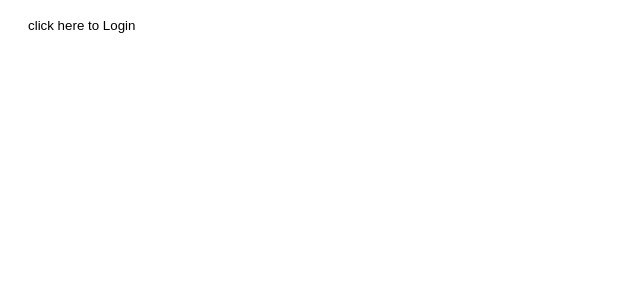
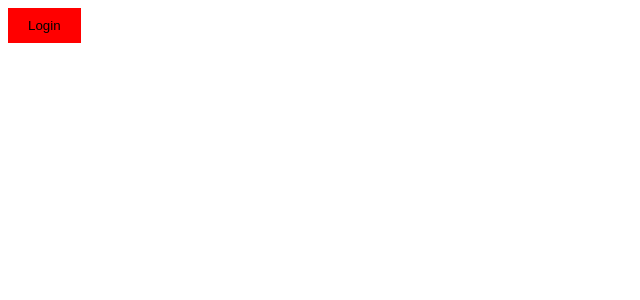
Before and after one commit to Mareena03/DeepFake, a React (Vite) app: page / in a window 1280 px wide. Shown: the top 300 px of the page, without its empty margins (0-640 px from the left). Built offline with nearby package versions, Linux system fonts and the light colour scheme.

Commit message:
componets:[app,loginForm] changes: added a console log of both the sign up and login  and some states too

```diff
--- a/src/components/LoginForm.jsx
+++ b/src/components/LoginForm.jsx
@@ -1,6 +1,7 @@
 /* eslint-disable react/prop-types */
 import styled from 'styled-components';
 import Button from './Button';
+import { useState } from 'react';
 
 // Styled components
 const Modal = styled.div`
@@ -23,7 +24,13 @@ const ModalContent = styled.div`
   border-radius: 10px;
   box-shadow: 0 0 100px rgba(0, 0, 0, 0.3);
 `;
-const LoginForm = ({ setToggle, show,setShow,children,f1,f2}) => {
+const LoginForm = ({ toggle, setToggle, show,setShow,children,f1,f2}) => {
+  const [username,setUsername] = useState('');
+  const [password,setPassword] = useState('');
+  function handleSubmit()
+  {
+    toggle === 1 ? console.log("login") : console.log("sign up");
+  }
 
 if (show) {
   return (
@@ -33,11 +40,14 @@ if (show) {
         <h2 style={{textAlign:"left"}}>{children}</h2>
         <form>
           <label style={{ textAlign: 'left' }}>{f1}:</label><br />
-          <input type="text" id="username" name="username" style={{ width: 'calc(100% - 24px)', padding: '10px', margin: '5px 0 10px 0' }} /><br />
+          <input type="text" id="username" value={username} onChange={(e)=>setUsername(e.target.value)} style={{ width: 'calc(100% - 24px)', padding: '10px', margin: '5px 0 10px 0' }} /><br />
           <label style={{ textAlign: 'left' }}>{f2}:</label><br />
-          <input type="password" id="password" name="password" style={{ width: 'calc(100% - 24px)', padding: '10px', margin: '5px 0 10px 0' }} /><br /><br />
+          <input type="password" id="password" name="password" value={password} onChange={(e)=>setPassword(e.target.value)} style={{ width: 'calc(100% - 24px)', padding: '10px', margin: '5px 0 10px 0' }} /><br /><br />
           <div style={{ display: 'flex', justifyContent: 'center' }}>
-            <Button bgColor="#00FF00" type="button" id="loginSubmit" onClick={() => setShow(false)}>
+            <Button bgColor="#00FF00" type="button" id="loginSubmit" onClick={() =>
+            {
+              setShow(false);
+              handleSubmit()}}>
               Submit
             </Button>
           </div>
@@ -64,8 +74,8 @@ if (show) {
   );
   } else {
     return (
-      <Button bgColor="transparent" textColor="000000" type="button" id="loginSubmit" onClick={() => setShow(true)}>
-        click here to {children}
+      <Button bgColor="red" textColor="000000" type="button" id="loginSubmit" onClick={() => setShow(true)}>
+         {children}
       </Button>
     );
   }
```
